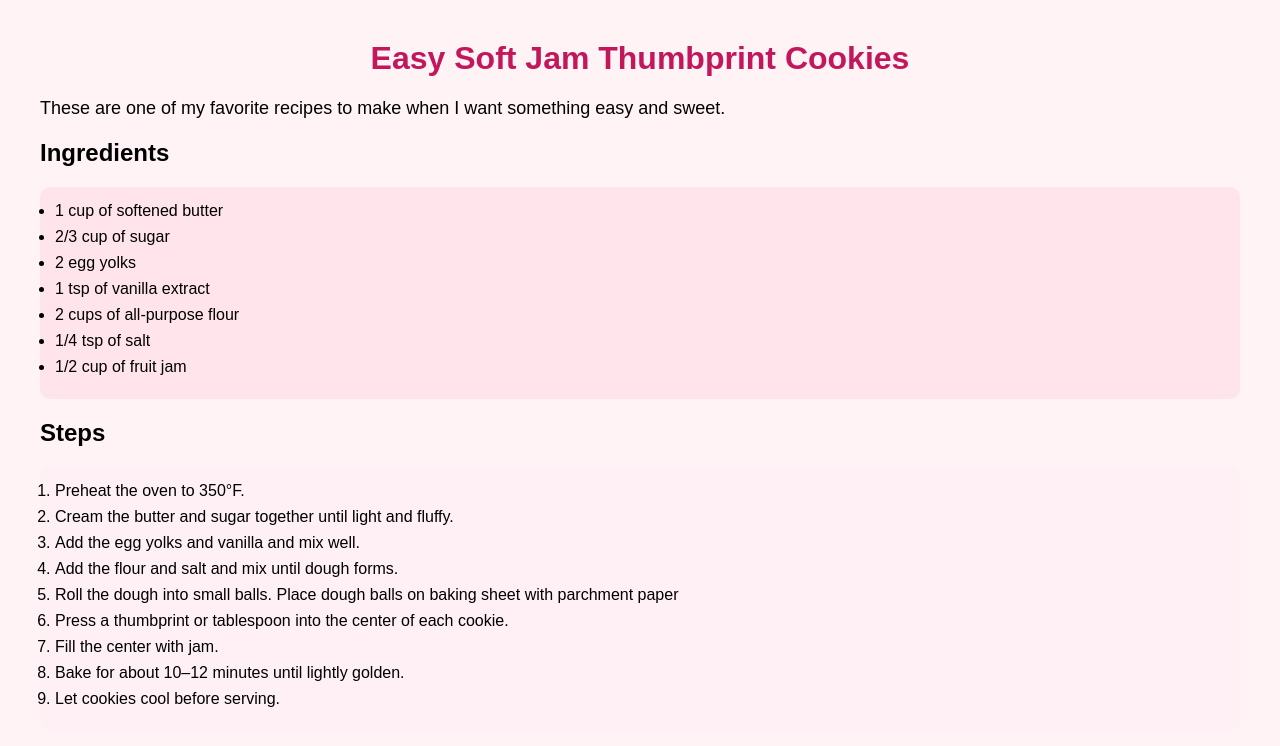
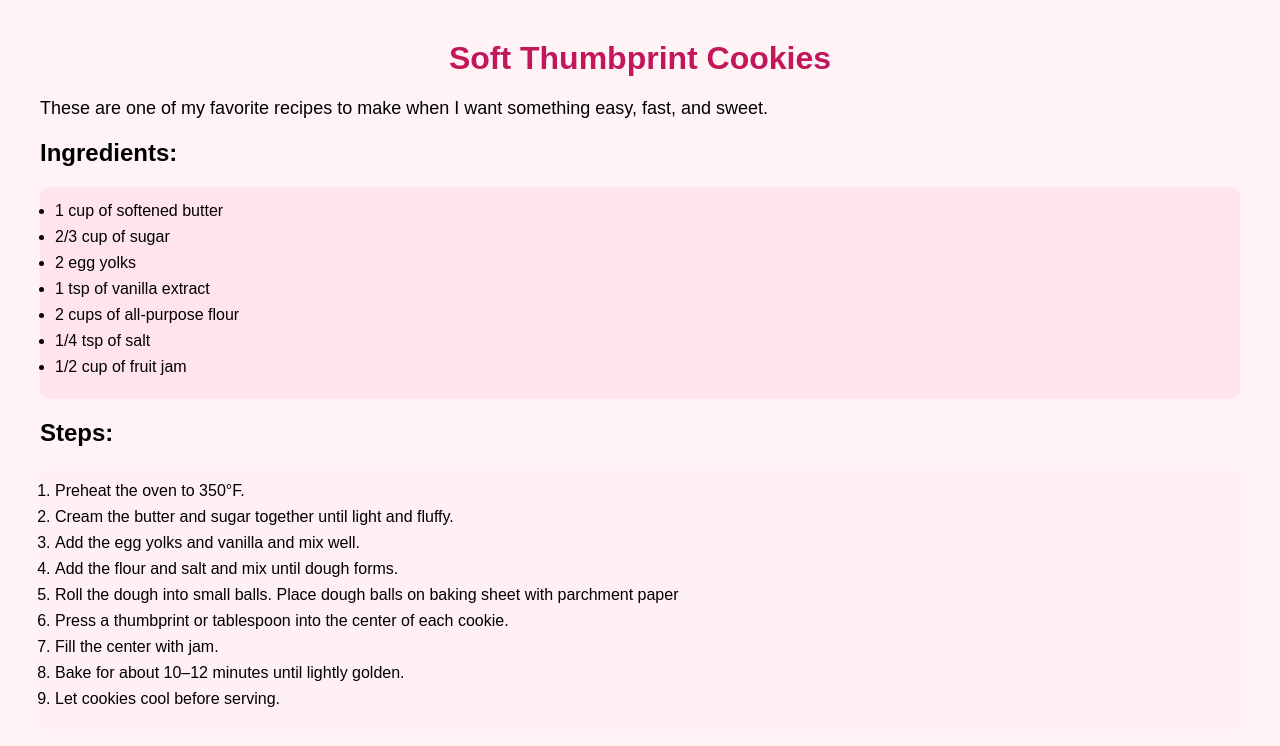
Before and after one commit to SarahLB05/Week-6-discussion, a plain HTML site: page index.html in a window 1280 px wide. Drawn offline with Linux system fonts and the light colour scheme.

Commit message:
Update index.html

```diff
--- a/index.html
+++ b/index.html
@@ -1,19 +1,19 @@
 <!DOCTYPE html>
 <html>
 <head>
-    <title>Easy Soft Jam Thumbprint Cookies</title>
+    <title>Soft Thumbprint Cookies</title>
     <link rel="stylesheet" href="style.css">
 </head>
 
 <body>
 
-<h1>Easy Soft Jam Thumbprint Cookies</h1>
+<h1>Soft Thumbprint Cookies</h1>
 
 <p>
-These are one of my favorite recipes to make when I want something easy and sweet.
+These are one of my favorite recipes to make when I want something easy, fast, and sweet.
 </p>
 
-<h2>Ingredients</h2>
+<h2>Ingredients:</h2>
 
 <ul>
 <li>1 cup of softened butter</li>
@@ -25,7 +25,7 @@ These are one of my favorite recipes to make when I want something easy and swee
 <li>1/2 cup of fruit jam</li>
 </ul>
 
-<h2>Steps</h2>
+<h2>Steps:</h2>
 
 <ol>
 <li>Preheat the oven to 350°F.</li>
```
